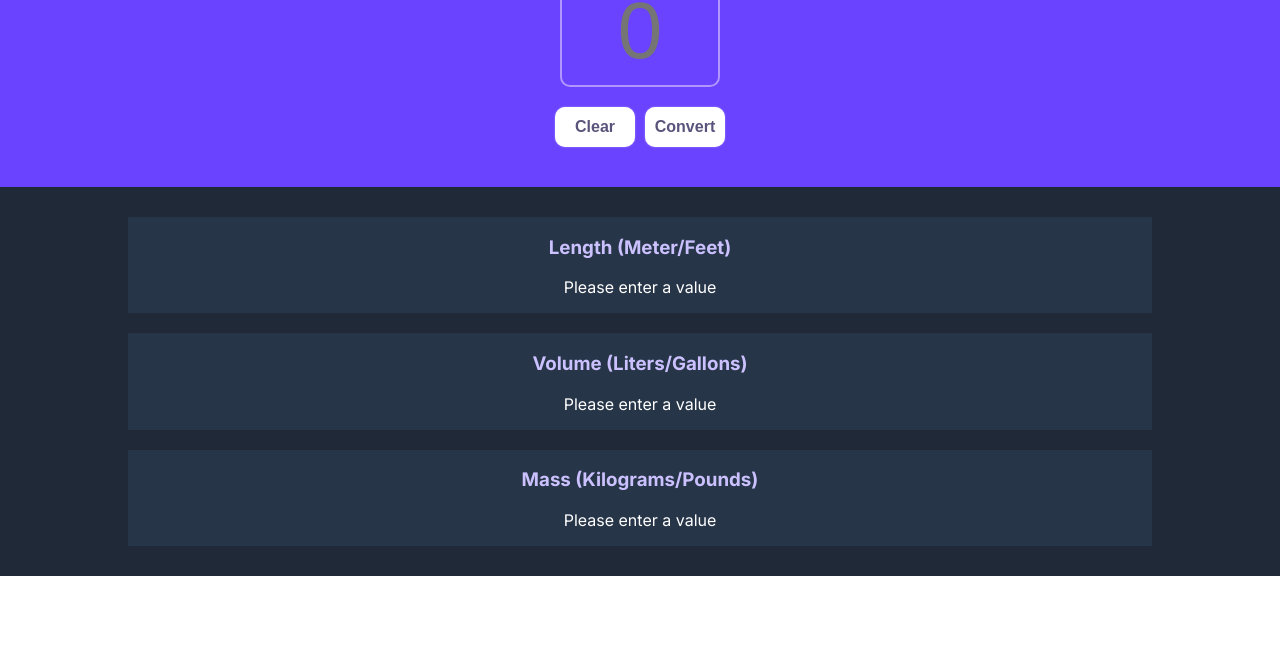
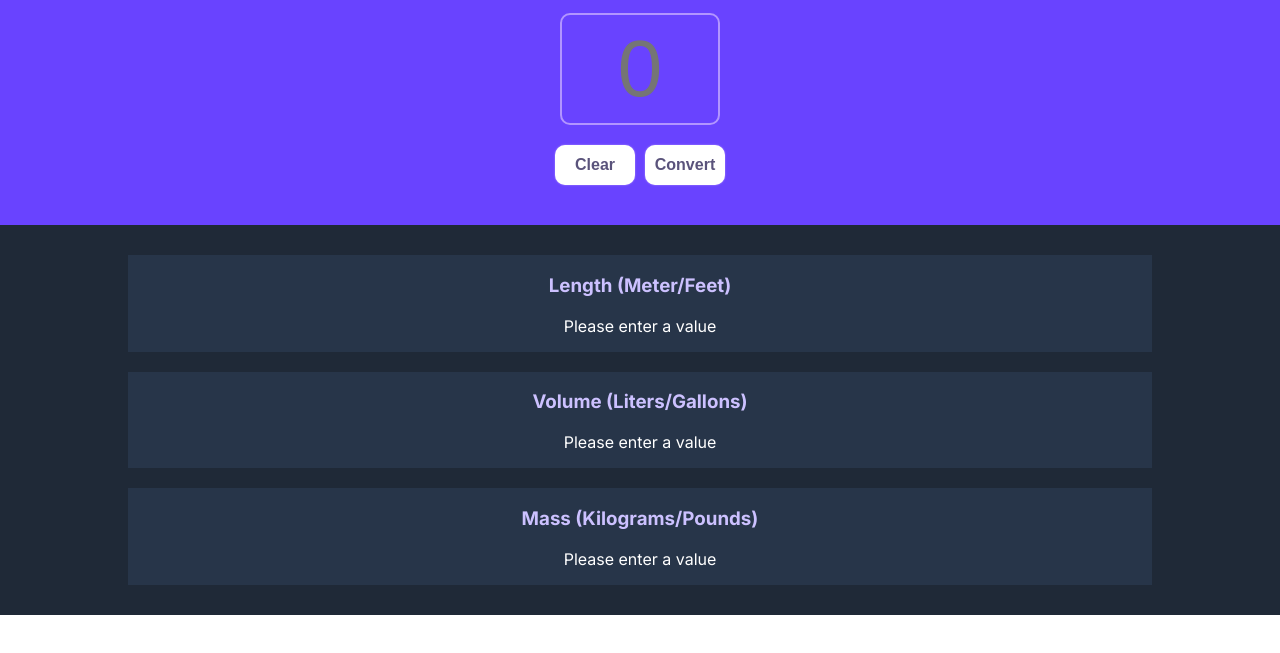
Before and after one commit to caranaputri/unit-converter, a plain HTML site: page index.html in a window 1280 px wide. Shown: the part 147-800 px from the top of the page. Drawn offline with Linux system fonts and the light colour scheme; a web font is replaced by a local one.

Commit message:
HTML & CSS rev 1
HTML :
add viewport

CSS:
- body
- container
- converter

```diff
--- a/index.css
+++ b/index.css
@@ -1,3 +1,12 @@
+/* html, body {
+    margin: 0;
+    height: 100%;
+    display: grid;
+    place-content: center;
+} */
+
+/* cek lagi */
+
 :root {
     /* light mode */
     --hero-bg: #6943FF;
@@ -58,13 +67,17 @@
     font-family: 'Inter', sans-serif;
     display: flex;
     justify-content: center;
+    align-items: center;
     color: var(--main-bg);
 }
 
 .container {
+    margin-top: 0;
+    position: relative;
     width: 100%;
     display: flex;
     flex-direction: column;
+    justify-content: center;
     align-items: center;
 }
 
@@ -72,6 +85,7 @@
     width: 100%;
     padding: 40px 40px;
     background-color: var(--hero-bg);
+    /* justify-content: center; */
     align-items: center;
     display: flex;
     flex-direction: column;
--- a/index.html
+++ b/index.html
@@ -1,5 +1,8 @@
 <html>
     <head>
+        <!-- device compatibility, cek lagi -->
+        <meta name="viewport" content="width=device-width, initial-scale=1.0">
+
         <link rel="stylesheet" href="index.css">
         <link rel="preconnect" href="https://fonts.googleapis.com">
         <link rel="preconnect" href="https://fonts.gstatic.com" crossorigin>
```
